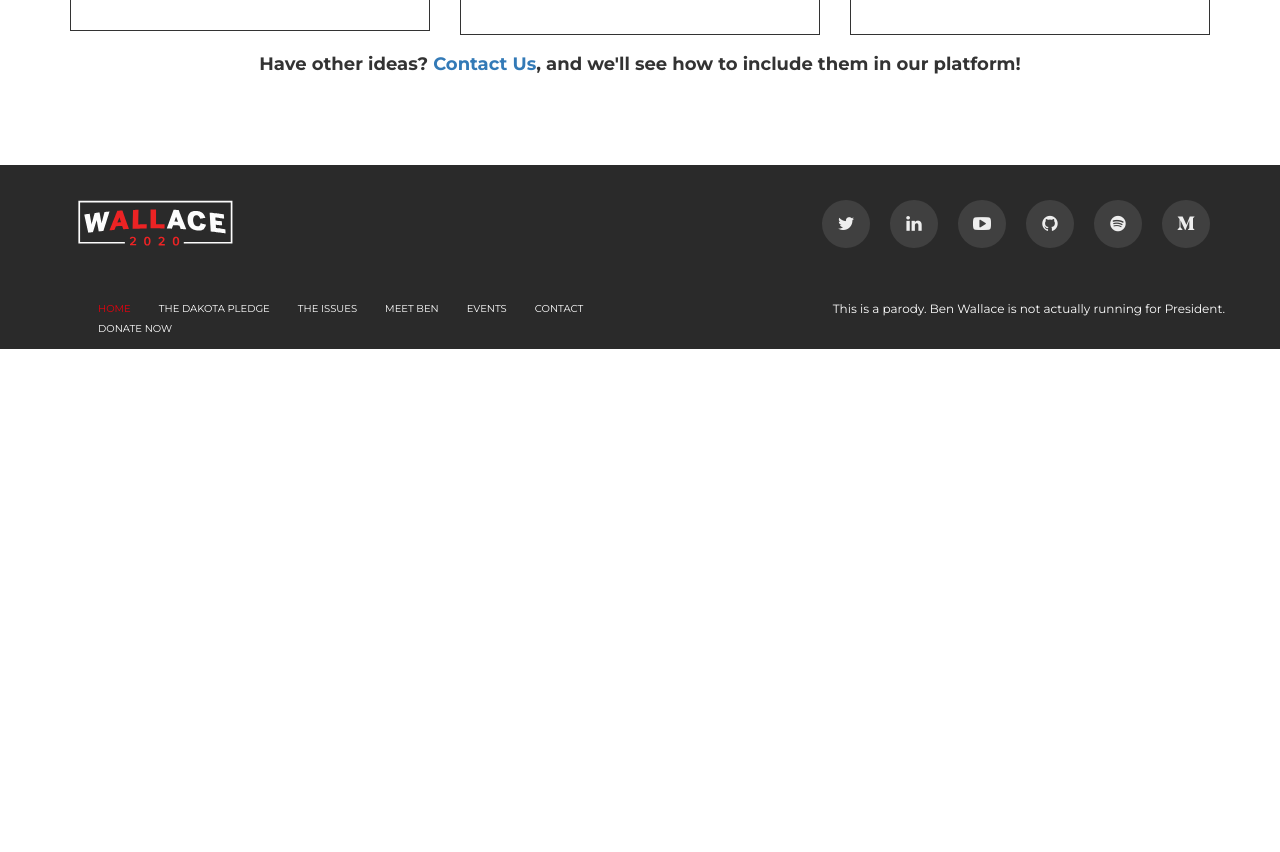
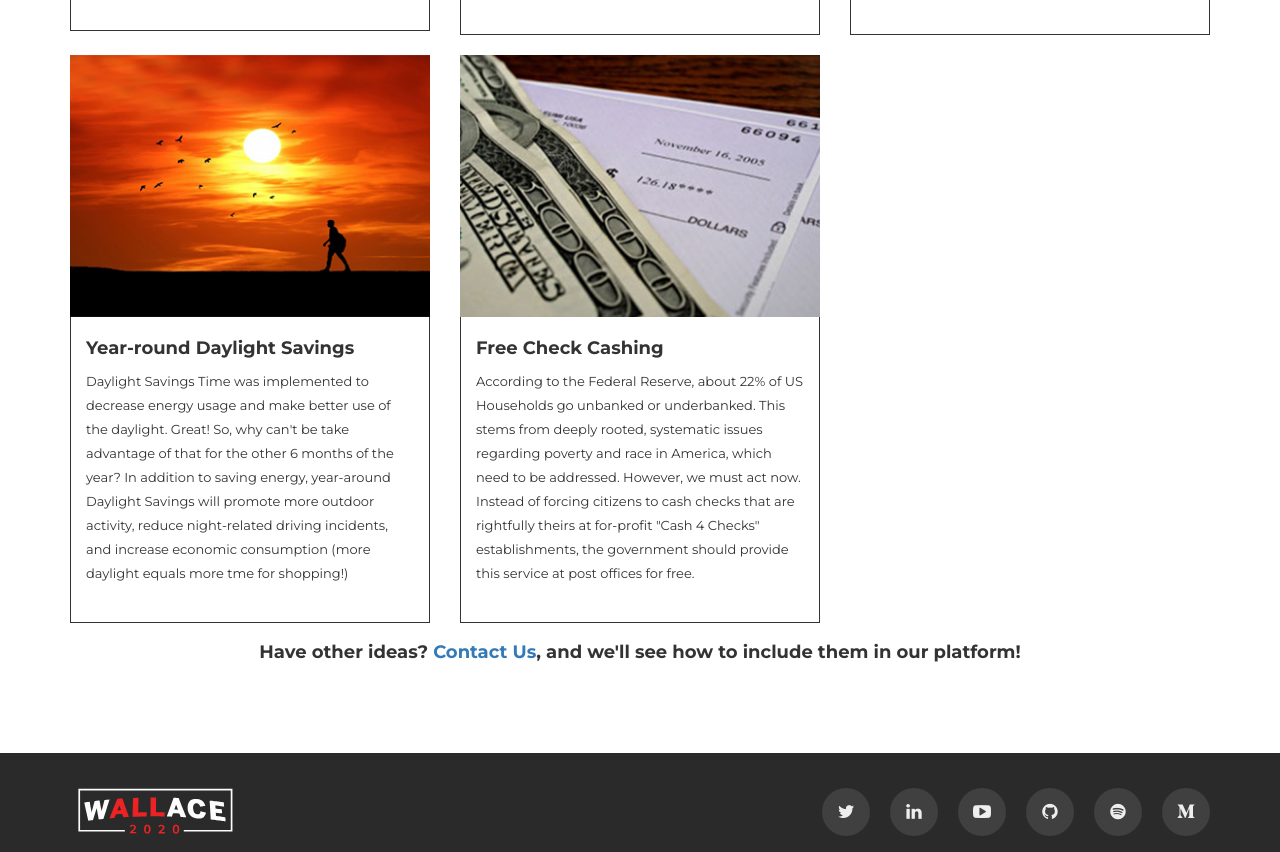
Before and after one commit to benfwalla/wallace2020, a website: page issues.html in a window 1280 px wide. Shown: the part 2827-3679 px from the top of the page. Before the commit the page ends 3176 px from the top, so only its background shows below. Drawn offline with Linux system fonts and the light colour scheme.

Commit message:
Add more issues

```diff
--- a/issues.html
+++ b/issues.html
@@ -372,7 +372,7 @@
                     <div class="blog-container-inner issues-xs">
                         <div class="post-thumb">
                             <img class="attachment-blog-list" src="images/breast-picture-ever.jpg"
-                                 alt="Picture of a Penny">
+                                 alt="Anti-Breast Cancer Awareness Poster">
                         </div>
                         <div class="visual-inner">
                             <h4 class="blog-title">
@@ -436,6 +436,54 @@
                         </div>
                     </div>
                 </div>
+            </div>
+            <br>
+            <div class="row">
+                <div class="col-md-4 col-sm-6">
+                    <div class="blog-container-inner issues-xs">
+                        <div class="post-thumb">
+                            <img class="attachment-blog-list" src="images/beautiful-sunset.jpg"
+                                 alt="A Beautiful Sunset">
+                        </div>
+                        <div class="visual-inner">
+                            <h4 class="blog-title">
+                                Year-round Daylight Savings
+                            </h4>
+                            <div class="blog-content">
+                                <p>
+                                    Daylight Savings Time was implemented to decrease energy usage and make better use
+                                    of the daylight. Great! So, why can't be take advantage of that for the other 6 months
+                                    of the year? In addition to saving energy, year-around Daylight Savings will promote
+                                    more outdoor activity, reduce night-related driving incidents, and increase economic
+                                    consumption (more daylight equals more tme for shopping!)
+                                </p>
+                            </div>
+                        </div>
+                    </div>
+                </div>
+                <div class="col-md-4 col-sm-6">
+                    <div class="blog-container-inner issues-xs">
+                        <div class="post-thumb">
+                            <img class="attachment-blog-list" src="images/cash-for-checks.jpg" alt="Cash and Checks">
+                        </div>
+                        <div class="visual-inner">
+                            <h4 class="blog-title">
+                                Free Check Cashing
+                            </h4>
+                            <div class="blog-content">
+                                <p>
+                                    According to the Federal Reserve, about 22% of US Households go unbanked or
+                                    underbanked. This stems from deeply rooted, systematic issues regarding poverty and
+                                    race in America, which need to be addressed. However, we must act now. Instead of
+                                    forcing citizens to cash checks that are rightfully theirs at for-profit "Cash 4
+                                    Checks" establishments, the government should provide this service at post offices
+                                    for free.
+                                </p>
+                            </div>
+                        </div>
+                    </div>
+                </div>
+
             </div>
             <br>
             <div class="row">
```
Also changed, not shown: images/beautiful-sunset.jpg (added), images/cash-for-checks.jpg (added).
